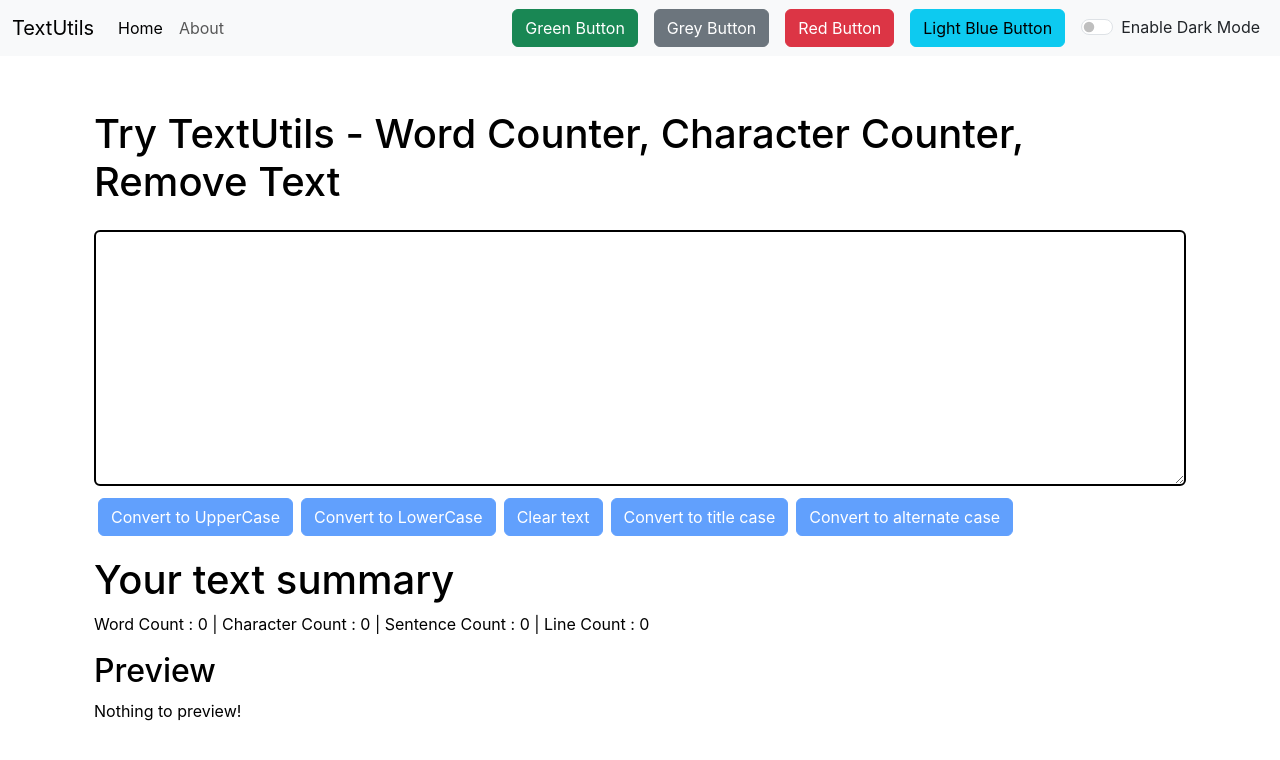
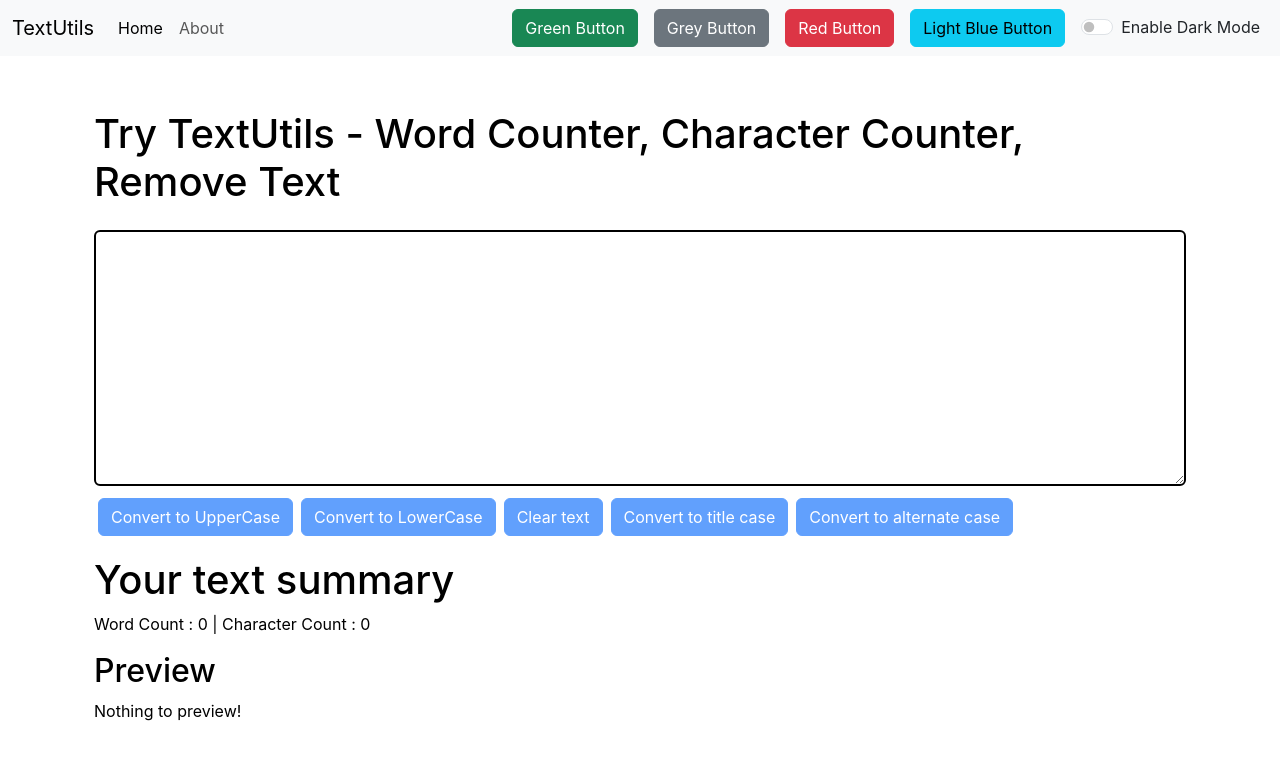
Before and after one commit to jainam-04/TextUtils, a React (Create React App) app: page / in a window 1280 px wide. Shown: the top 760 px of the page. Built offline with nearby package versions, Linux system fonts and the light colour scheme.

Commit message:
Modified Textform.js

```diff
--- a/src/Components/TextForm.js
+++ b/src/Components/TextForm.js
@@ -104,13 +104,11 @@ export default function TextForm(props) {
         <p>
           Word Count :{" "}
           {
-            text.split(" ").filter((element) => {
+            text.split(/\s+/).filter((element) => {
               return element.length !== 0;
             }).length
           }{" "}
-          | Character Count : {text.length} | Sentence Count :{" "}
-          {text.split(".").length - 1} | Line Count :{" "}
-          {text.split("\n").length - 1}
+          | Character Count : {text.length}
         </p>
         <h2>Preview</h2>
         <p>
```
